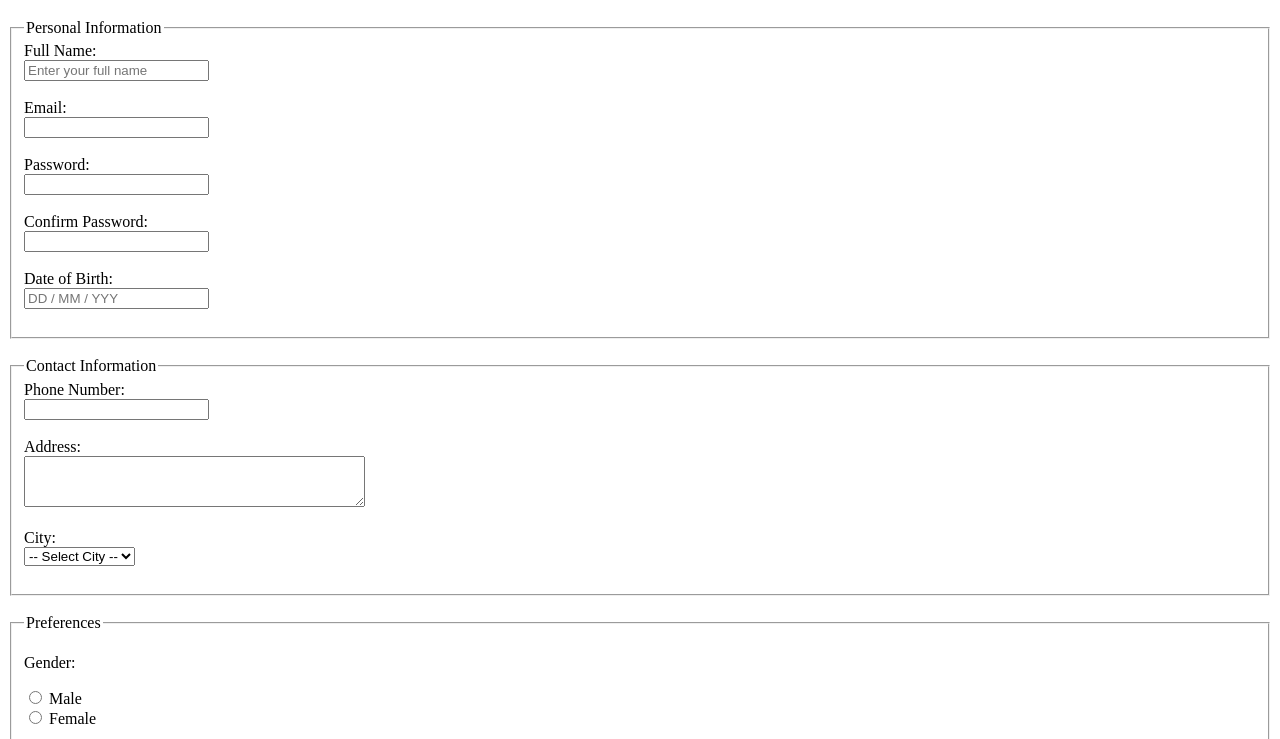
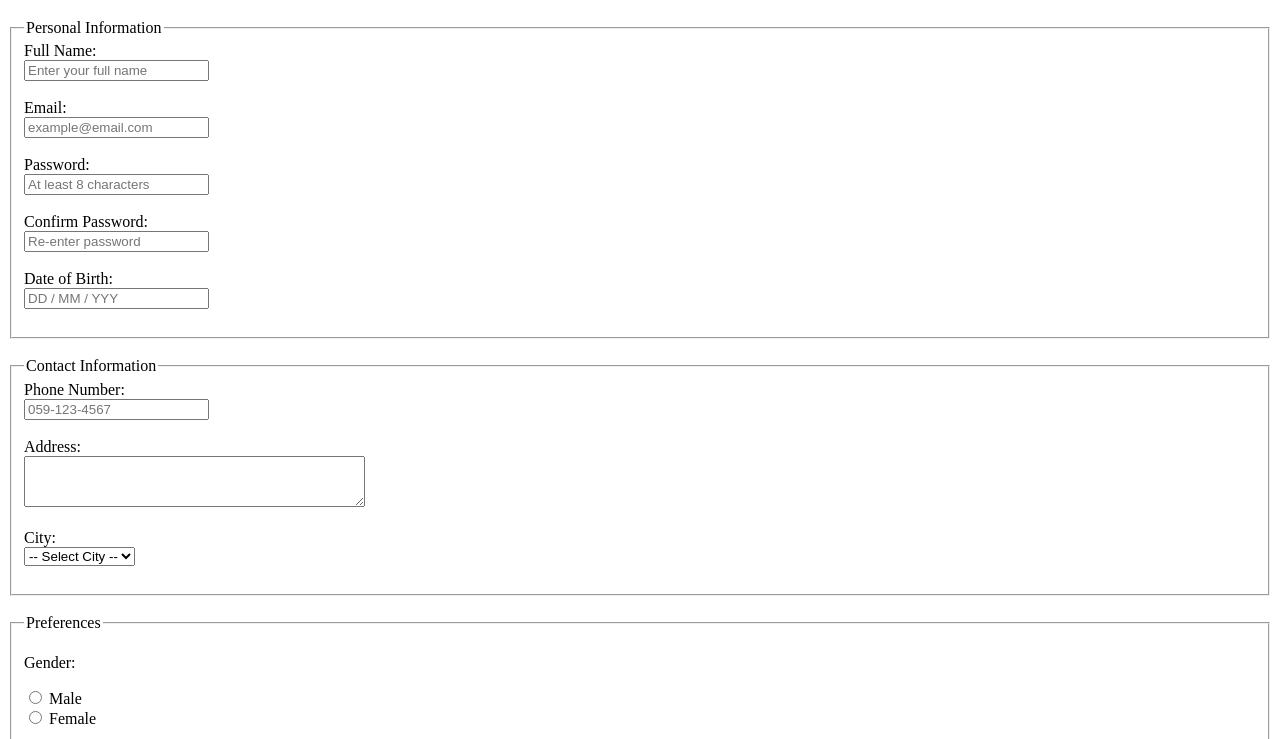
Before and after one commit to mariamdahman2023-ai/registration-form, a plain HTML site: page index.html in a window 1280 px wide. Shown: the part 61-800 px from the top of the page. Drawn offline with Linux system fonts and the light colour scheme.

Commit message:
Update index.html

```diff
--- a/index.html
+++ b/index.html
@@ -22,15 +22,15 @@
             <br><br>
 
             <label for="email">Email:</label><br>
-            <input type="email" id="email" name="email" required>
+            <input type="email" id="email" name="email" placeholder="example@email.com"  required>
             <br><br>
 
             <label for="password">Password:</label><br>
-            <input type="password" id="password" name="password" required minlength="8">
+            <input type="password" id="password" name="password" placeholder="At least 8 characters" required >
             <br><br>
 
             <label for="confirm-password">Confirm Password:</label><br>
-            <input type="password" id="confirm-password" name="confirm-password" required minlength="8">
+            <input type="password" id="confirm-password" name="confirm-password" placeholder="Re-enter password" required >
             <br><br>
 
             <label for="dob">Date of Birth:</label><br>
@@ -47,7 +47,7 @@
             <legend>Contact Information</legend>
 
             <label for="phone">Phone Number:</label><br>
-            <input type="tel" id="phone" name="phone" pattern="[0-9]{3}-[0-9]{3}-[0-9]{4}" title="Format: 059-123-4567">
+            <input type="tel" id="phone" name="phone" placeholder="059-123-4567" pattern="[0-9]{3}-[0-9]{3}-[0-9]{4}" title="Format: 059-123-4567">
             <br><br>
 
             <label for="address">Address:</label><br>
```
